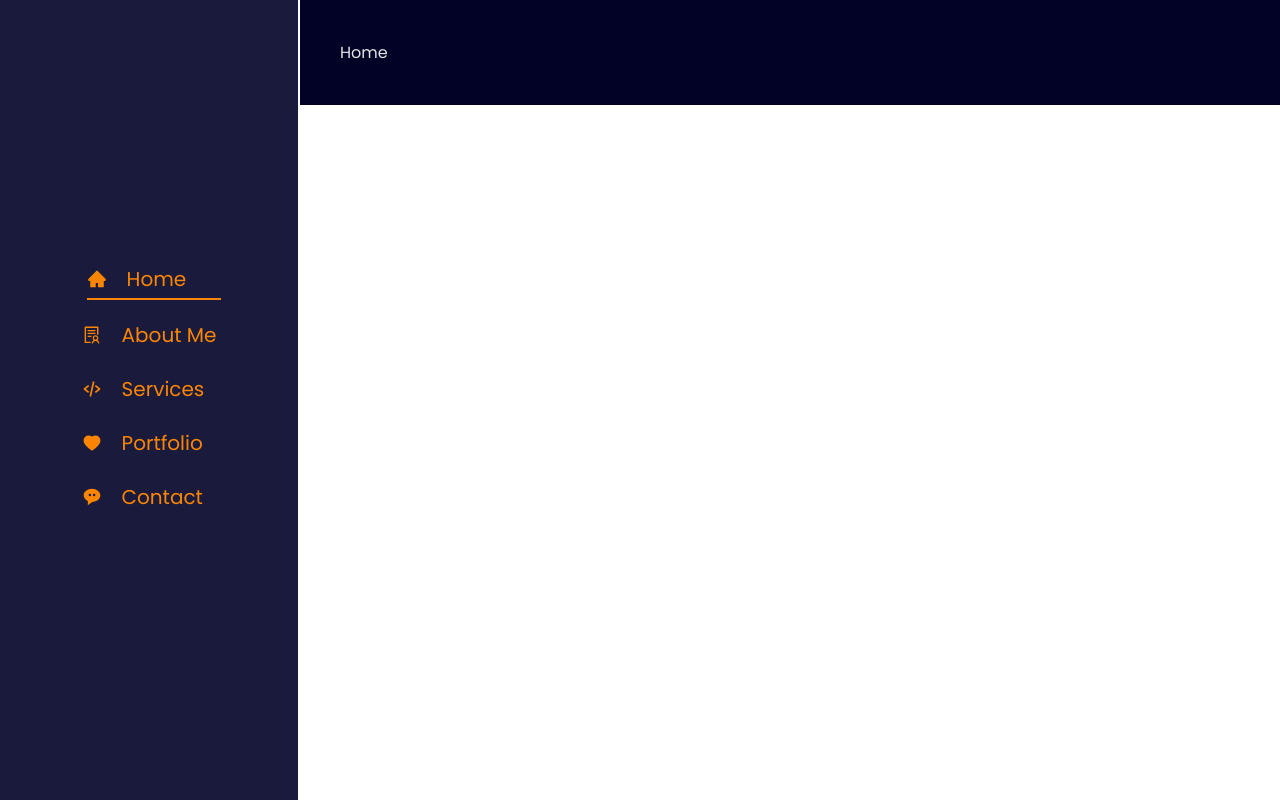
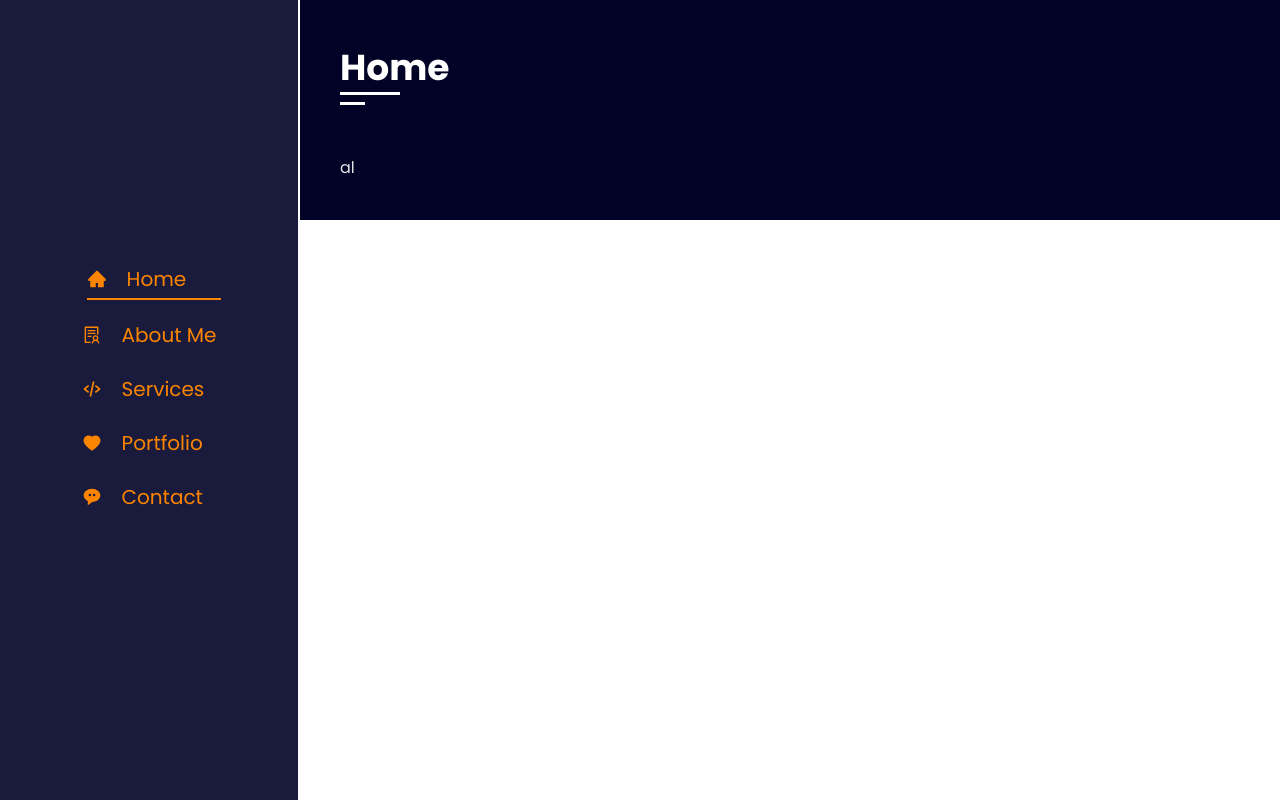
Before and after one commit to alamin360am/portfolio-client, a React (Vite) app: page / in a window 1280 px wide. Built offline with nearby package versions, Linux system fonts and the light colour scheme.

Commit message:
heading component added

```diff
--- /dev/null
+++ b/src/Components/SectionHeading/SectionHeading.jsx
@@ -0,0 +1,9 @@
+import './section-heading.css';
+
+const SectionHeading = ({heading}) => {
+    return (
+        <h2 className='primary-heading'>{heading}</h2>
+    );
+};
+
+export default SectionHeading;
--- /dev/null
+++ b/src/Components/SectionHeading/section-heading.css
@@ -0,0 +1,38 @@
+.primary-heading{
+    font-weight: 700;
+    color: var(--skin-color);
+    font-size: 3.6rem;
+    position: relative;
+    margin-bottom: 6rem;
+}
+
+.primary-heading::before {
+    content: "";
+    height: 3px;
+    width: 6rem;
+    background-color: var(--skin-color);
+    position: absolute;
+    bottom: 0;
+}
+
+.primary-heading::after {
+    content: "";
+    height: 3px;
+    width: 2.5rem;
+    background-color: var(--skin-color);
+    position: absolute;
+    left: 0;
+    bottom: -1rem;
+}
+
+@media screen and (max-width: 768px) {
+    .primary-heading {
+        font-size: 3rem;
+    }
+}
+
+@media screen and (max-width: 576px) {
+    .primary-heading {
+        font-size: 2.6rem;
+    }
+}
--- a/src/Pages/Home/Home/Home.jsx
+++ b/src/Pages/Home/Home/Home.jsx
@@ -1,9 +1,12 @@
-
+import SectionHeading from '../../../Components/SectionHeading/SectionHeading';
+import ProfilePhoto from '../ProfilePhoto/ProfilePhoto';
+import './home.css'
 
 const Home = () => {
     return (
         <section>
-            Home
+            <SectionHeading heading={"Home"}></SectionHeading>
+            <ProfilePhoto></ProfilePhoto>
         </section>
     );
 };
--- /dev/null
+++ b/src/Pages/Home/ProfilePhoto/ProfilePhoto.jsx
@@ -0,0 +1,11 @@
+import './profile-photo.css';
+
+const ProfilePhoto = () => {
+    return (
+        <div>
+            al
+        </div>
+    );
+};
+
+export default ProfilePhoto;
```
Also changed, not shown: .eslintrc.cjs, src/Pages/Home/Home/home.css (added), src/Pages/Home/ProfilePhoto/profile-photo.css (added).
